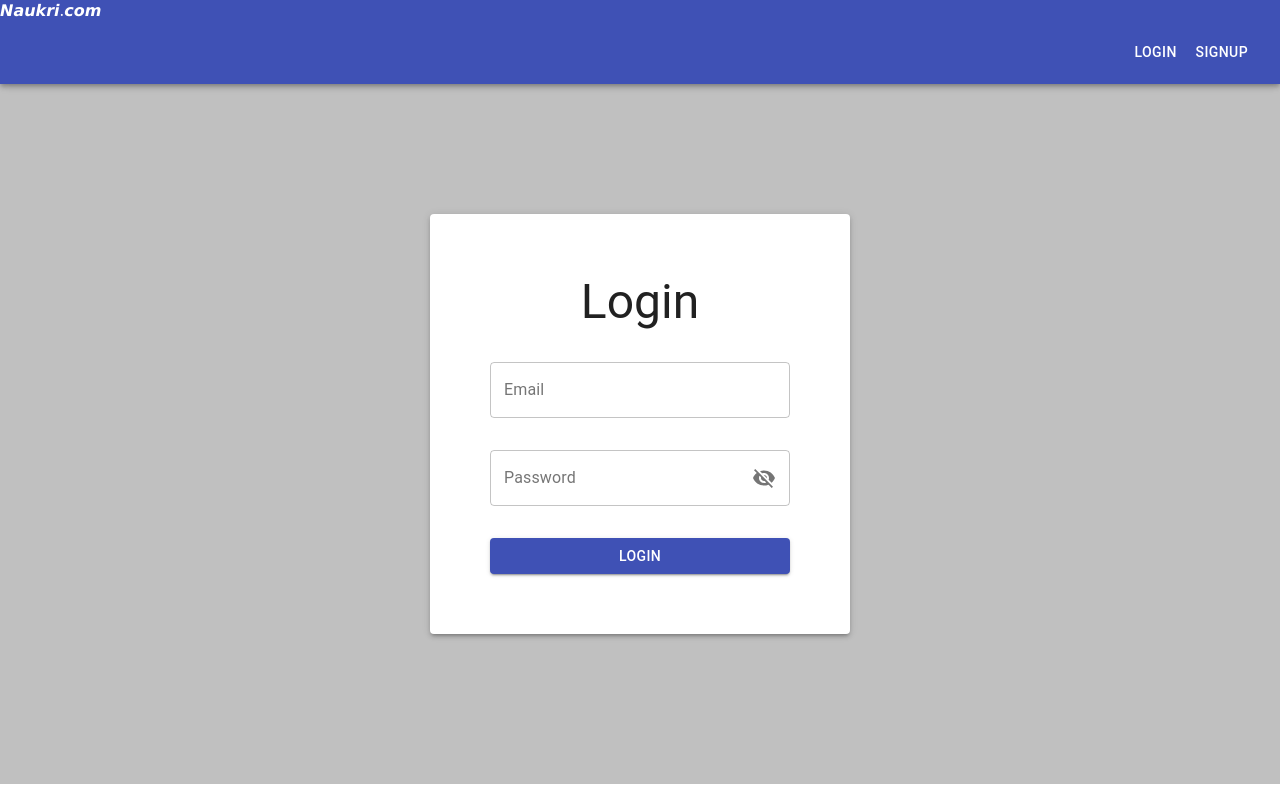
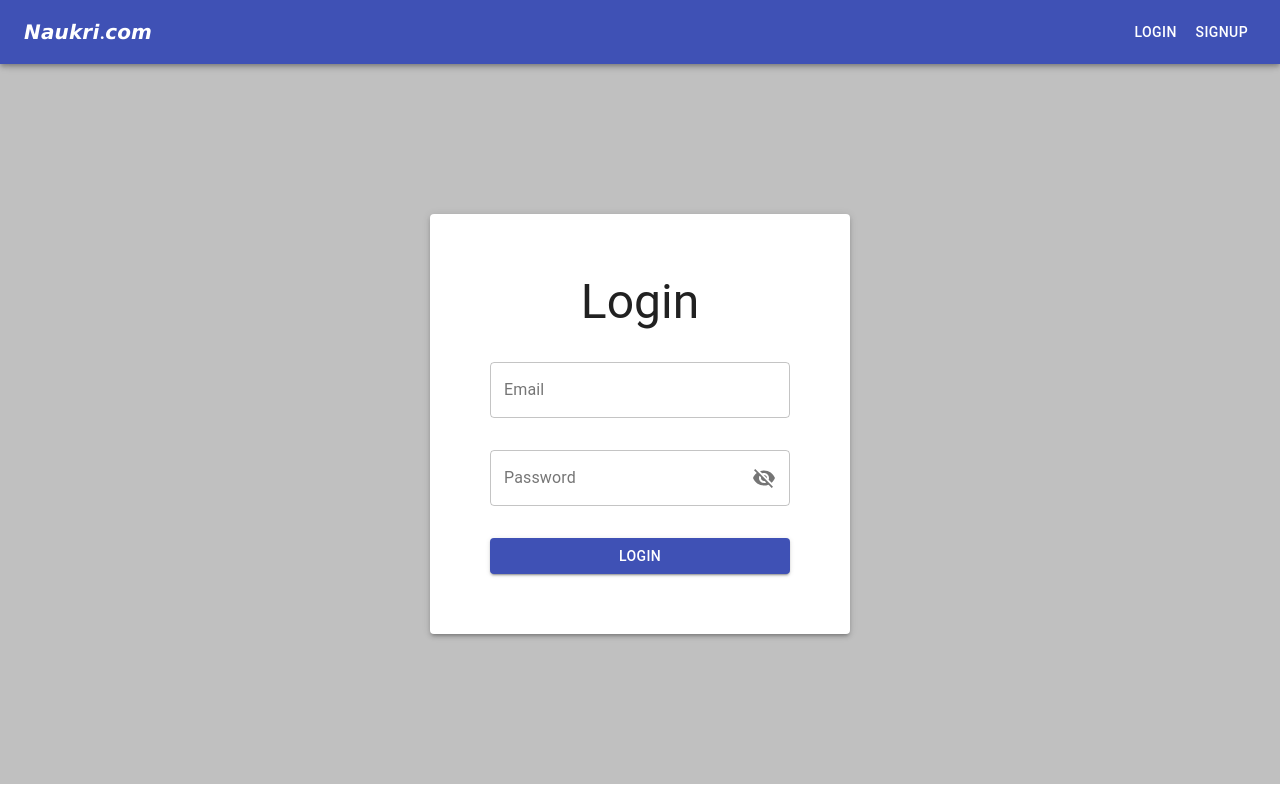
Before and after one commit to Montikumar2918/Naukri.com-frontend, a React (Create React App) app: page /login in a window 1280 px wide. Built offline with nearby package versions, Linux system fonts and the light colour scheme.

Commit message:
Update Navbar.js

```diff
--- a/src/component/Navbar.js
+++ b/src/component/Navbar.js
@@ -33,9 +33,9 @@ const Navbar = (props) => {
 
   return (
     <AppBar position="fixed" color="primary">
-        𝙉𝙖𝙪𝙠𝙧𝙞.𝙘𝙤𝙢
       <Toolbar>
         <Typography variant="h6" className={classes.title}>
+        𝙉𝙖𝙪𝙠𝙧𝙞.𝙘𝙤𝙢
         </Typography>
         {isAuth() ? (
           userType() === "recruiter" ? (
```
